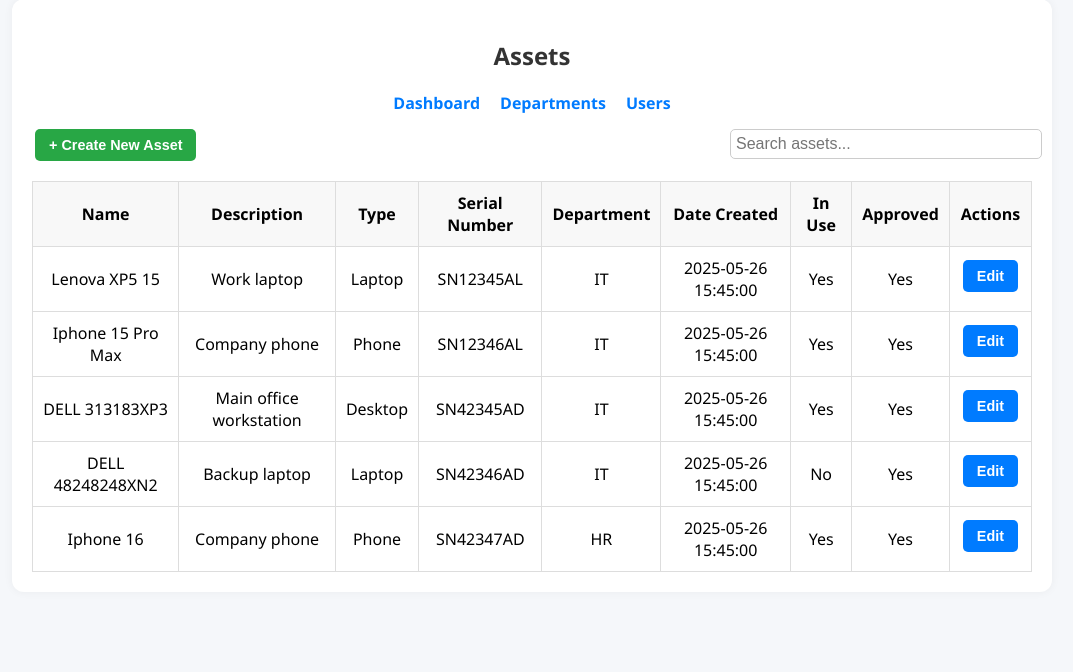
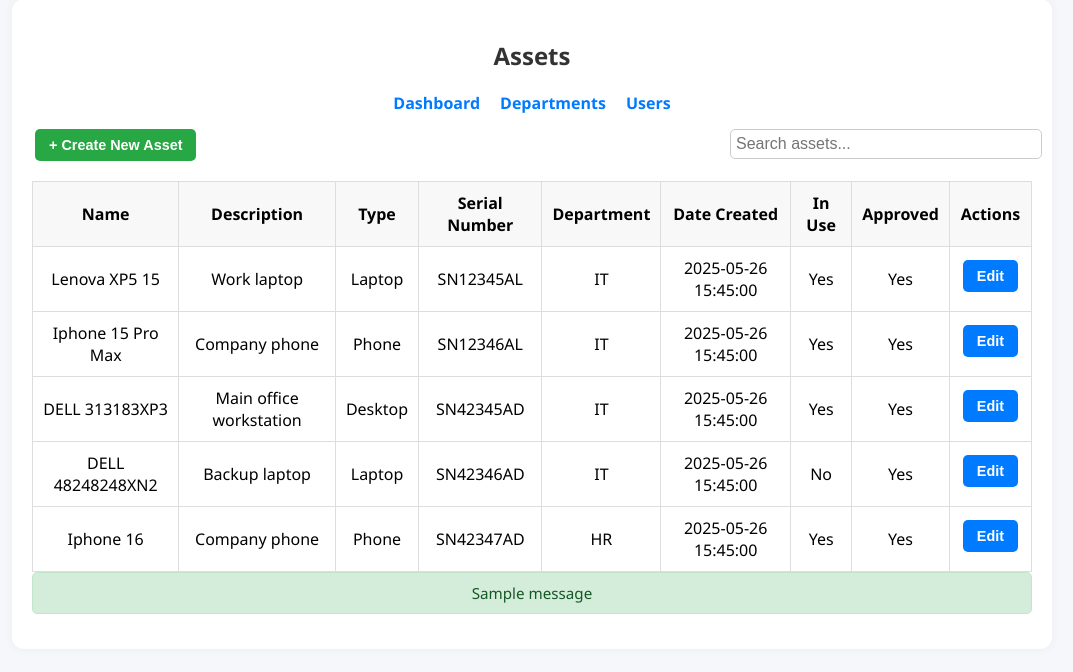
Before and after one commit to jacobslearning/SEA, a Flask app: page /assets in a window 1280 px wide. Shown: the part 41-713 px from the top of the page, without its empty margins (108-1181 px from the left). Run offline with Flask 3, Linux system fonts and the light colour scheme; a user stored in the database is signed in; data comes from the database, SQL or seed files in the repository; both versions use the stored data as it was after the commit; one stand-in notice (Sample message) is shown.

Commit message:
Added alert messages

```diff
--- a/app.py
+++ b/app.py
@@ -274,6 +274,7 @@
         password_hash = generate_password_hash(password)
         cursor.execute('UPDATE User SET username = ?, password_hash = ?, role = ? WHERE id = ?', (username, password_hash, role, user_id))
     connection.commit()
+    flash(f"User {username} updated", "success")
     return redirect(url_for('users'))
 
 @app.route('/user/delete/<int:user_id>', methods=['POST'])
@@ -288,6 +289,7 @@
     cursor.execute('DELETE FROM Asset WHERE owner_id = ?', (int(user_id),))
     cursor.execute('DELETE FROM User WHERE id = ?', (int(user_id),))
     connection.commit()
+    flash(f"User deleted", "info")
     return redirect(url_for('users'))
 
 @app.route('/user/promote/<int:user_id>', methods=['POST'])
@@ -300,6 +302,7 @@
     cursor = connection.cursor()
     cursor.execute('UPDATE User SET role = "Admin" WHERE id = ?', (user_id,))
     connection.commit()
+    flash(f"User promoted to Admin", "success")
     return redirect(url_for('users'))
 
 @app.route('/user/create', methods=['POST'])
@@ -318,6 +321,7 @@
     cursor = connection.cursor()
     cursor.execute('INSERT INTO User (username,password_hash,role) VALUES (?,?,?)', (username, password_hash, role))
     connection.commit()
+    flash(f"User {username} created", "success")
     return redirect(url_for('users'))
 # add flash alerts for success/edit success on every route.
 @app.route('/dashboard')
--- a/templates/assets.html
+++ b/templates/assets.html
@@ -114,6 +114,15 @@
           {% endfor %}
         </tbody>
       </table>
+       {% with messages = get_flashed_messages(with_categories=true) %} {% if
+      messages %}
+      <div class="flash-messages">
+        {% for category, message in messages %}
+        <div class="flash {{ category }}">{{ message }}</div>
+        {% endfor %}
+      </div>
+      {% endif %} {% endwith %}
+    </div>
     </div>
 
     <!-- create/edit assets -->
```
Also changed, not shown: database.db.
